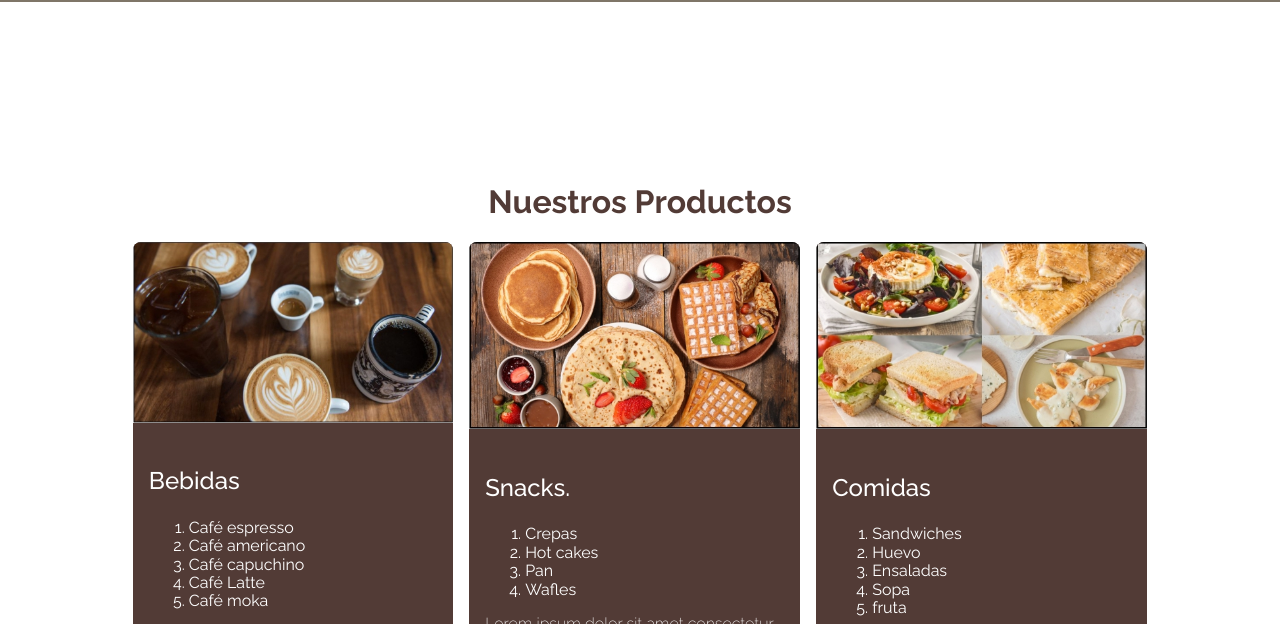
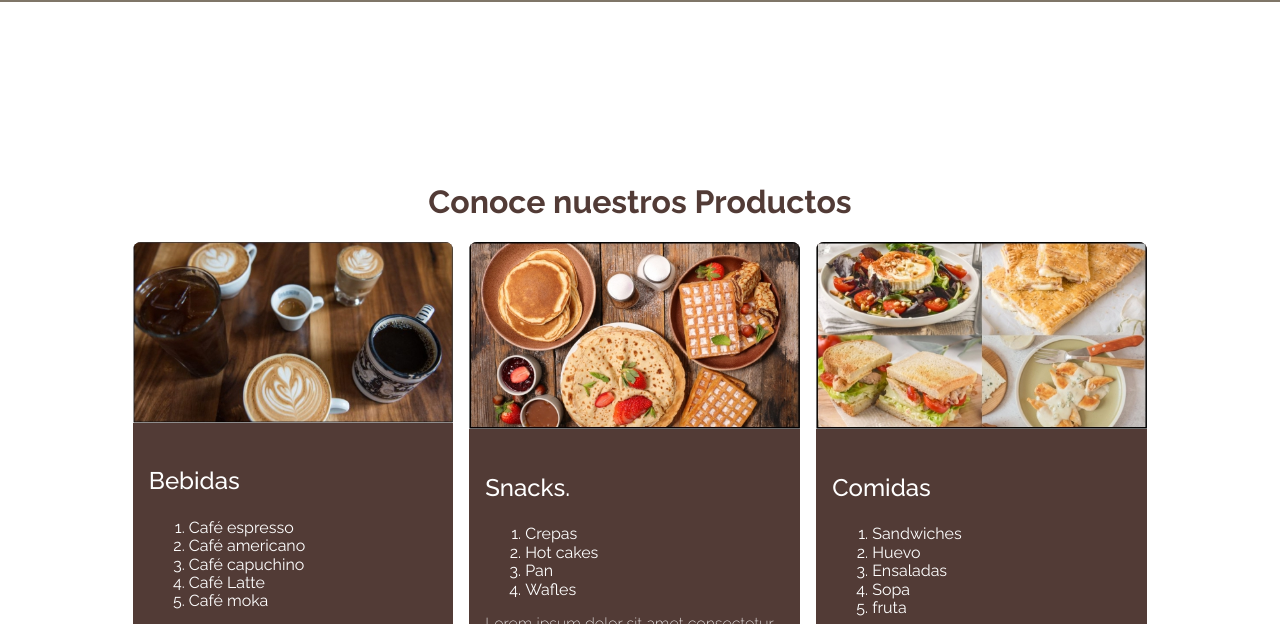
Before and after one commit to caffe-7/caffe-7, a plain HTML site: page index.html in a window 1280 px wide. Shown: the part 110-734 px from the top of the page. Drawn offline with Linux system fonts and the light colour scheme.

Commit message:
Update index.html

```diff
--- a/index.html
+++ b/index.html
@@ -40,7 +40,7 @@
 
 <!-- empiezan las tarjetas -->
 <main class="container main">
-<h1 class="main-title">Nuestros Productos</h1>
+<h1 class="main-title">Conoce nuestros Productos</h1>
 <!-- primer tarjeta -->
     <section class="tienda">
         <article class="card">
```
